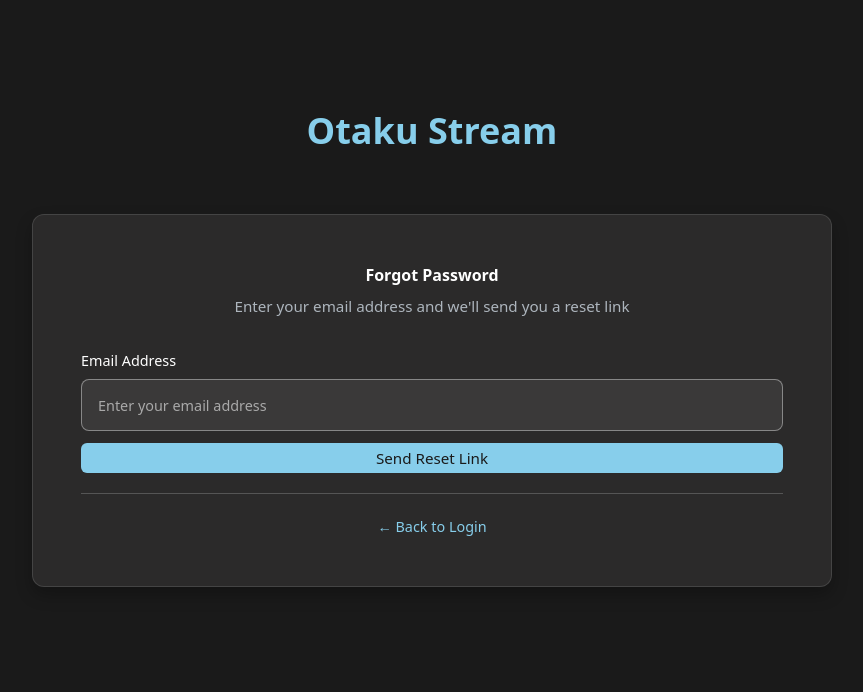
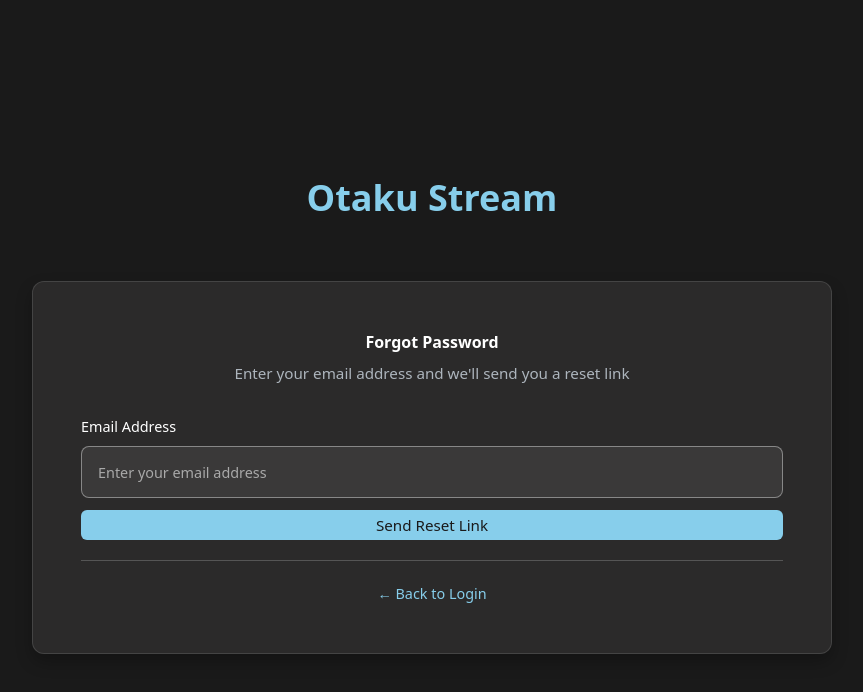
Before and after one commit to ChanGu3-WSU-Projects/WebDev-489, a React (Vite) app in the folder otaku-stream-vss-app/client/: page /auth/forgot-password in a window 1280 px wide. Shown: the top 692 px of the page, without its empty margins (208-1071 px from the left). Built offline with nearby package versions, Linux system fonts and the light colour scheme.

Commit message:
feat: fix body in css files

```diff
--- a/otaku-stream-vss-app/client/src/main.jsx
+++ b/otaku-stream-vss-app/client/src/main.jsx
@@ -3,7 +3,7 @@ import { createRoot } from 'react-dom/client'
 import './index.css'
 //import 'bootstrap/dist/css/bootstrap.min.css' //[Import bootstrap css in your own files to use it]
 import './tailwind.css'    //[Import tailwind css in your own files to use it]
-import './pages/forgotpassword/ForgotPassword.css'
+//import './pages/forgotpassword/ForgotPassword.css'
 import App from './App.jsx'
 
 createRoot(document.getElementById('root')).render(
--- a/otaku-stream-vss-app/client/src/pages/forgotpassword/ForgotPassword.css
+++ b/otaku-stream-vss-app/client/src/pages/forgotpassword/ForgotPassword.css
@@ -1,4 +1,5 @@
-body {
+
+.main-fp {
     background-color: #1A1A1A;
     color: #ffffff;
     font-family: system-ui, sans-serif;
@@ -8,6 +9,7 @@ body {
     min-height: 100vh;
     padding: 1rem;
 }
+
 
 .main-container {
     width: 100%;
--- a/otaku-stream-vss-app/client/src/pages/forgotpassword/ForgotPassword.jsx
+++ b/otaku-stream-vss-app/client/src/pages/forgotpassword/ForgotPassword.jsx
@@ -4,12 +4,13 @@ import "./ForgotPassword.css";
 
 function ForgotPassword() {
   return (
+    <main className="main-fp">
       <div className="main-container">
         <header className="text-center">
           <h1 className="stream-title">Otaku Stream</h1>
         </header>
 
-      <main className="form-container">
+        <div className="form-container">
           <h2 className="card-title text-center">Forgot Password</h2>
           <p className="card-subtitle text-center">
             Enter your email address and we'll send you a reset link
@@ -42,8 +43,9 @@ function ForgotPassword() {
               &larr; Back to Login
             </Link>
           </div>
+        </div>
+      </div>
     </main>
-    </div>
   );
 }
 
--- a/otaku-stream-vss-app/client/src/pages/settings/EmailPassword.css
+++ b/otaku-stream-vss-app/client/src/pages/settings/EmailPassword.css
@@ -1,8 +1,10 @@
-body {
+/* changed body to the main also made a unique identifier for it */
+.main-ep {
     background-color: #1A1A1A !important;
     color: #F8F8FF !important;
     font-family: system-ui, sans-serif;
 }
+
 
 .main-header {
     margin-bottom: 2rem;
--- a/otaku-stream-vss-app/client/src/pages/settings/EmailPassword.jsx
+++ b/otaku-stream-vss-app/client/src/pages/settings/EmailPassword.jsx
@@ -144,7 +144,7 @@ function EmailPassword() {
   return (
     <>
       <NavbarOS />
-      <main className="manage-membership-layout">
+      <main className="main-ep manage-membership-layout">
         <aside className="settings-sidebar-fixed">
           <SettingsSidebar />
         </aside>
--- a/otaku-stream-vss-app/client/src/pages/settings/PaymentInfo.css
+++ b/otaku-stream-vss-app/client/src/pages/settings/PaymentInfo.css
@@ -1,4 +1,5 @@
-body {
+/* changed body to the main also made a unique identifier for it  */
+.main-pi {
   background-color: #1A1A1A;
   font-family: system-ui, sans-serif;
   color: #ffffff;
--- a/otaku-stream-vss-app/client/src/pages/settings/PaymentInfo.jsx
+++ b/otaku-stream-vss-app/client/src/pages/settings/PaymentInfo.jsx
@@ -144,7 +144,7 @@ function PaymentInfo() {
   return (
     <>
       <NavbarOS />
-      <main className="manage-membership-layout">
+      <main className="main-pi manage-membership-layout">
         <aside className="settings-sidebar-fixed">
           <SettingsSidebar />
         </aside>
--- a/otaku-stream-vss-app/client/src/pages/settings/PreferredLanguage.css
+++ b/otaku-stream-vss-app/client/src/pages/settings/PreferredLanguage.css
@@ -1,4 +1,5 @@
-body {
+
+main {
     background-color: #1A1A1A;
     font-family: system-ui, sans-serif;
     color: #ffffff;
```
Also changed, not shown: 1 other file (tests, documents, lock files or other folders). Lines whose indentation alone changed are shown as unchanged.
